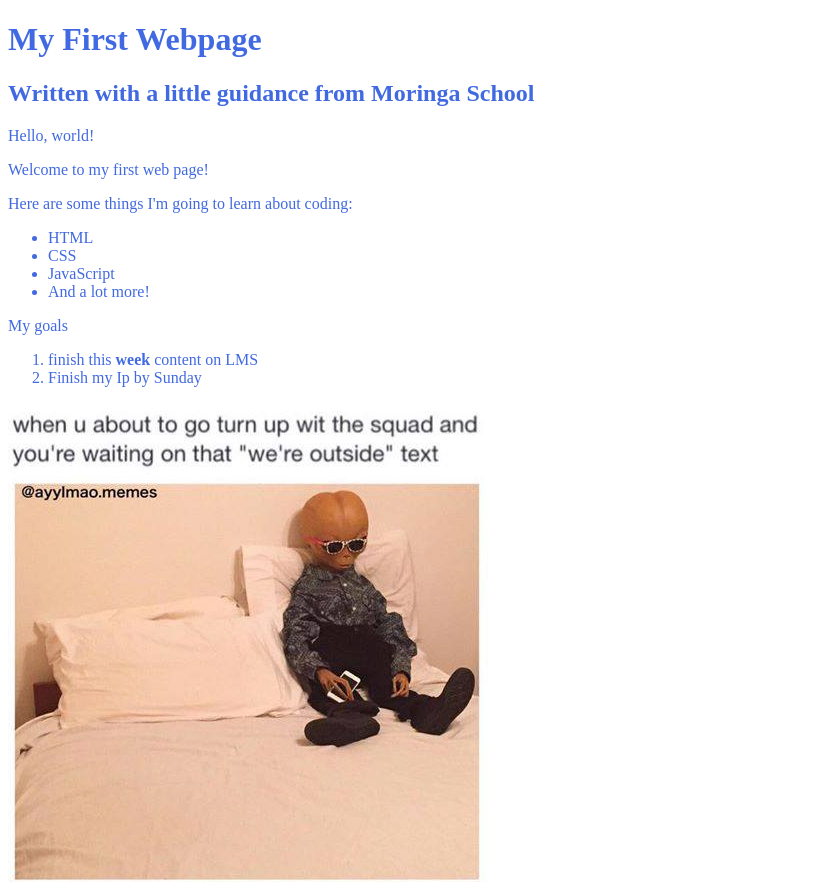
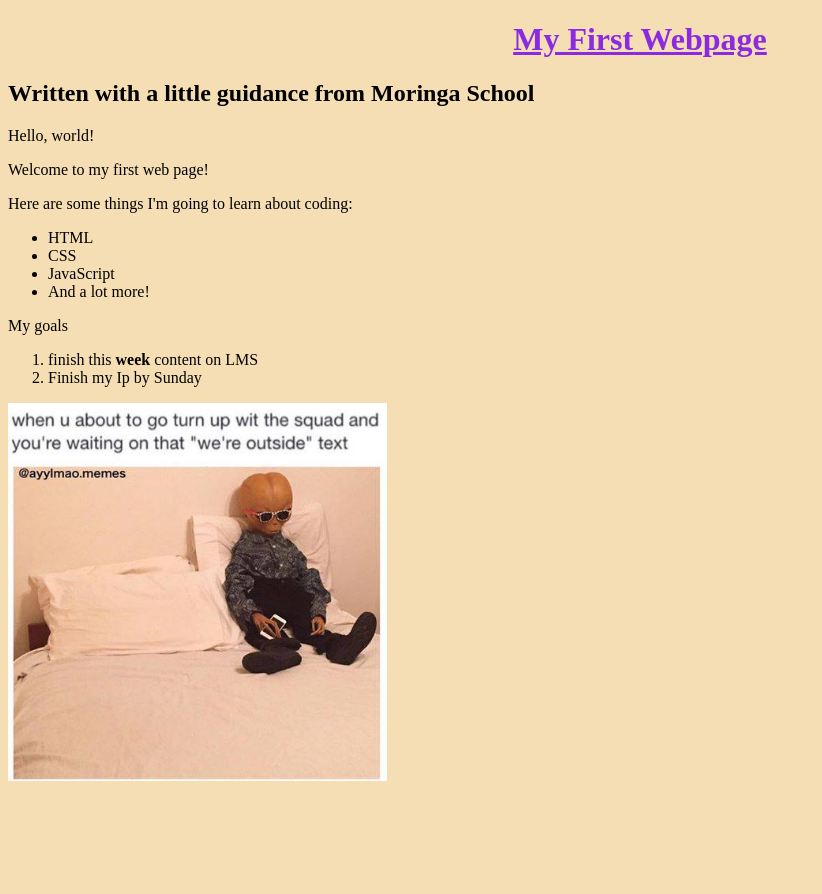
Before and after one commit to frankip/test-portfolio, a plain HTML site: page index.html in a window 1280 px wide. Shown: the whole page, without its empty margins (0-822 px from the left). After the commit the page ends 800 px from the top, so only its background shows below. Drawn offline with Linux system fonts and the light colour scheme.

Commit message:
style the page and image

```diff
--- a/style.css
+++ b/style.css
@@ -1,4 +1,17 @@
 body {
     font-size: 20;
-    color: royalblue;
+    background-color:wheat;
 }
+
+h1{
+    font-size: 2em;
+    text-align: center;
+    text-decoration: underline;
+    color: blueviolet;
+}
+
+img {
+    width: 30%;
+    height: auto;
+    display: inline-block;
+}
```
